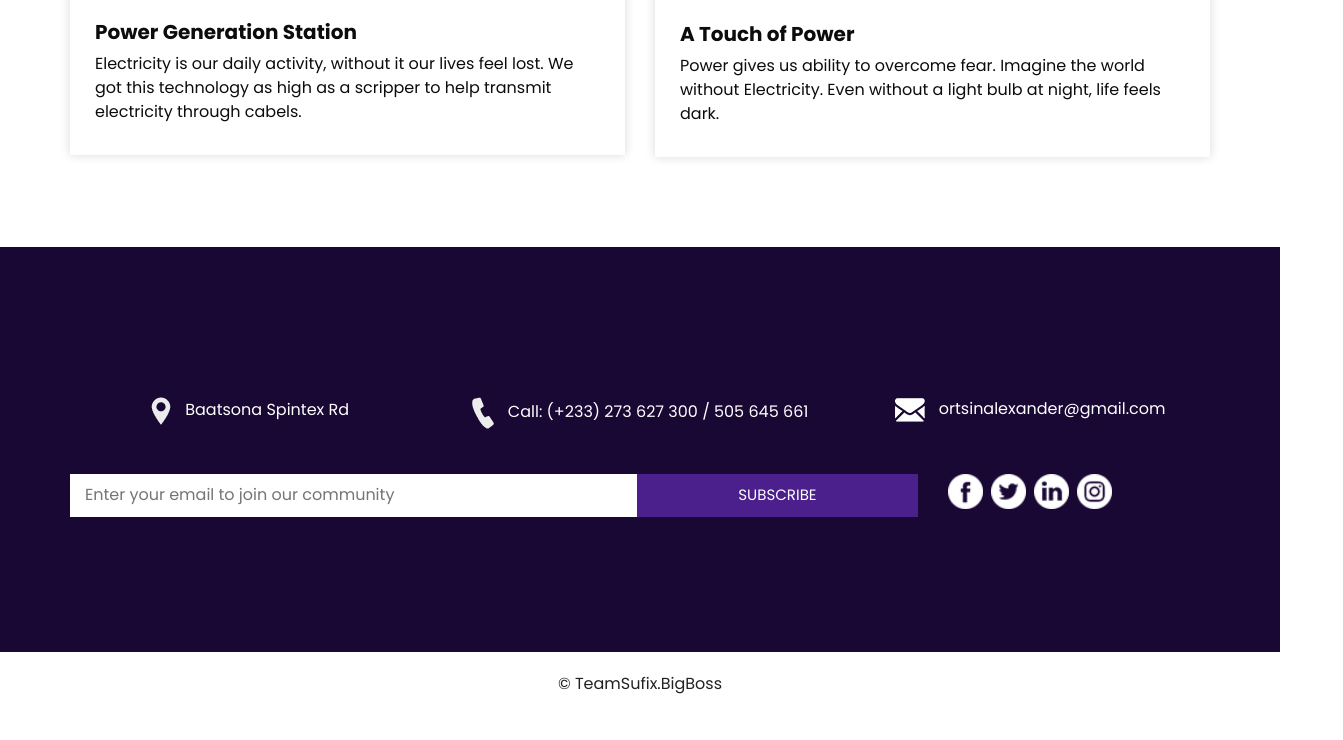
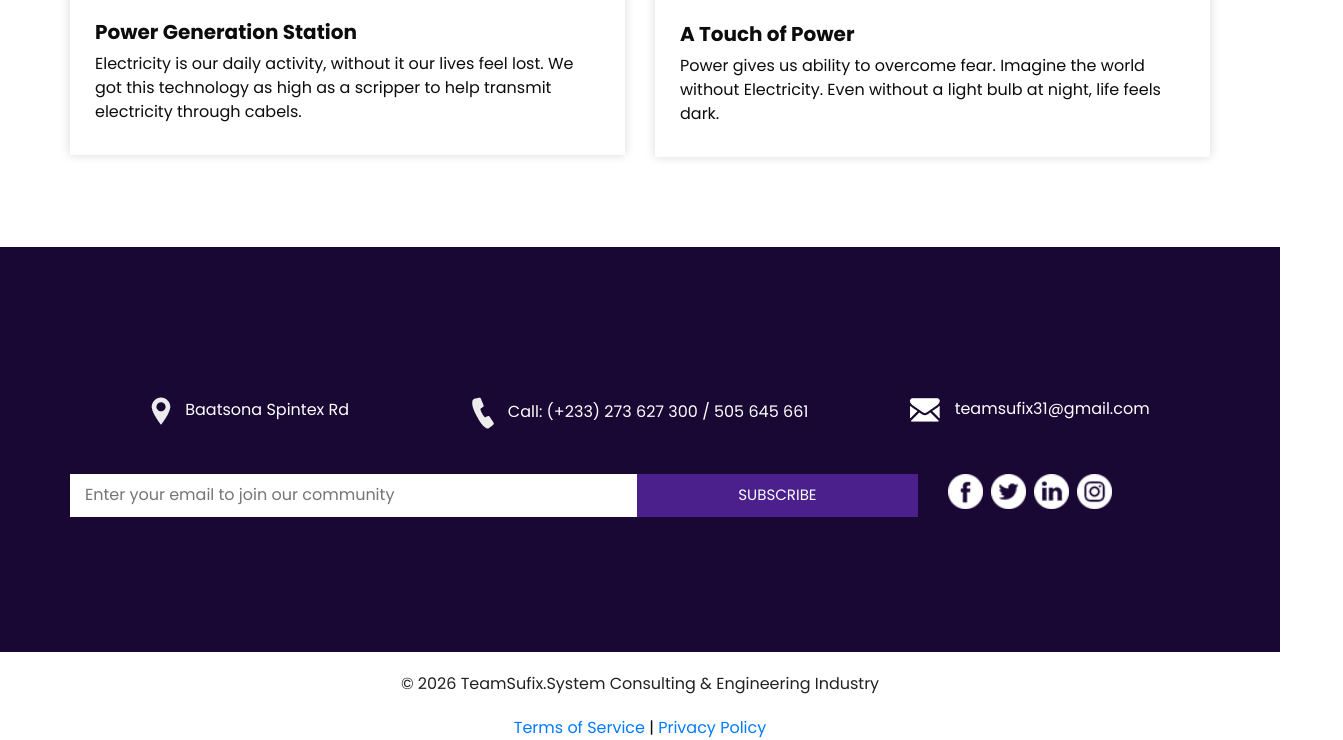
Before and after one commit to Optimisticjop/alort.github.io, a plain HTML site: page blog.html in a window 1280 px wide. Shown: the part 661-1401 px from the top of the page, 1343 px wide, since content can reach past the window. Before the commit the page ends 1377 px from the top, so only its background shows below. Drawn offline with nearby package versions, Linux system fonts and the light colour scheme.

Commit message:
Modify title and footer in blog.html
Updated the title and footer content for the blog page.

```diff
--- a/blog.html
+++ b/blog.html
@@ -12,7 +12,7 @@
   <meta name="description" content="" />
   <meta name="author" content="" />
 
-  <title>TeamSufix.Alort Industry</title>
+  <title>TeamSufix.System Consulting & Engineering Industry</title>
 
   <!-- slider stylesheet -->
   <link rel="stylesheet" type="text/css" href="https://cdnjs.cloudflare.com/ajax/libs/OwlCarousel2/2.1.3/assets/owl.carousel.min.css" />
@@ -38,7 +38,7 @@
           <a class="navbar-brand" href="index.html">
             <img src="images/logo.png" alt="">
             <span>
-              TeamSufix.Alort Industry
+              TeamSufix.System Consulting & Engineering Industry
             </span>
           </a>
           <button class="navbar-toggler" type="button" data-toggle="collapse" data-target="#navbarSupportedContent" aria-controls="navbarSupportedContent" aria-expanded="false" aria-label="Toggle navigation">
@@ -152,10 +152,10 @@
             </a>
           </div>
           <div class="col-md-4">
-            <a href="">
+            <a href="mailto:teamsufix31@gmail.com">
               <img src="images/envelope-white.png" alt="">
               <span>
-                ortsinalexander@gmail.com
+                teamsufix31@gmail.com
               </span>
             </a>
           </div>
@@ -210,8 +210,14 @@
     <div class="row">
       <div class="col-lg-7 col-md-9 mx-auto">
         <p>
-            &copy; TeamSufix.BigBoss
+          &copy; 2026 TeamSufix.System Consulting & Engineering Industry
         </p>
+
+        <div style="text-align:center;">
+          <a href="terms.html">Terms of Service</a> |
+          <a href="privacy.html">Privacy Policy</a>
+        </div>
+
       </div>
     </div>
   </div>
```
Lines whose indentation alone changed are shown as unchanged.
